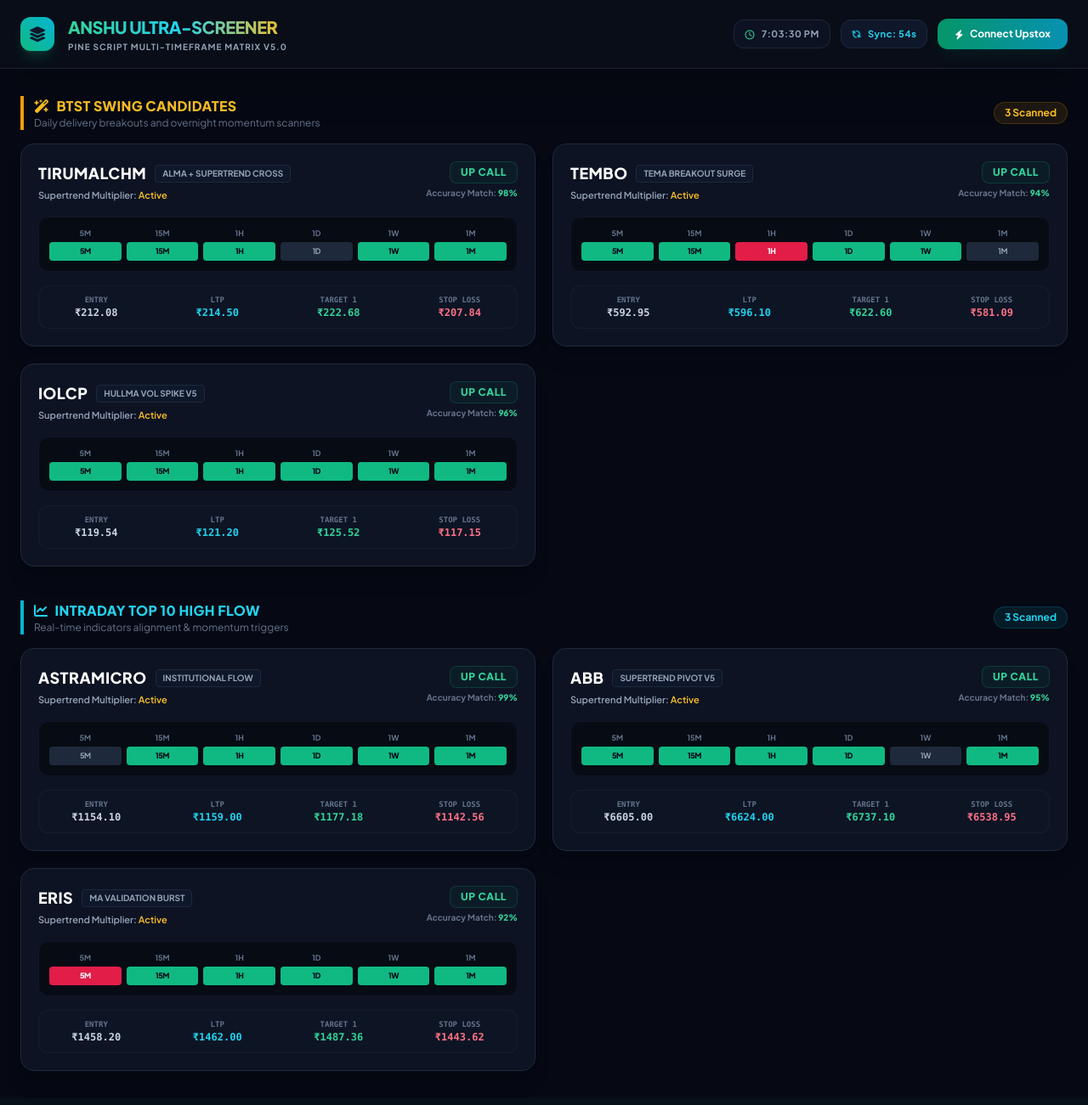
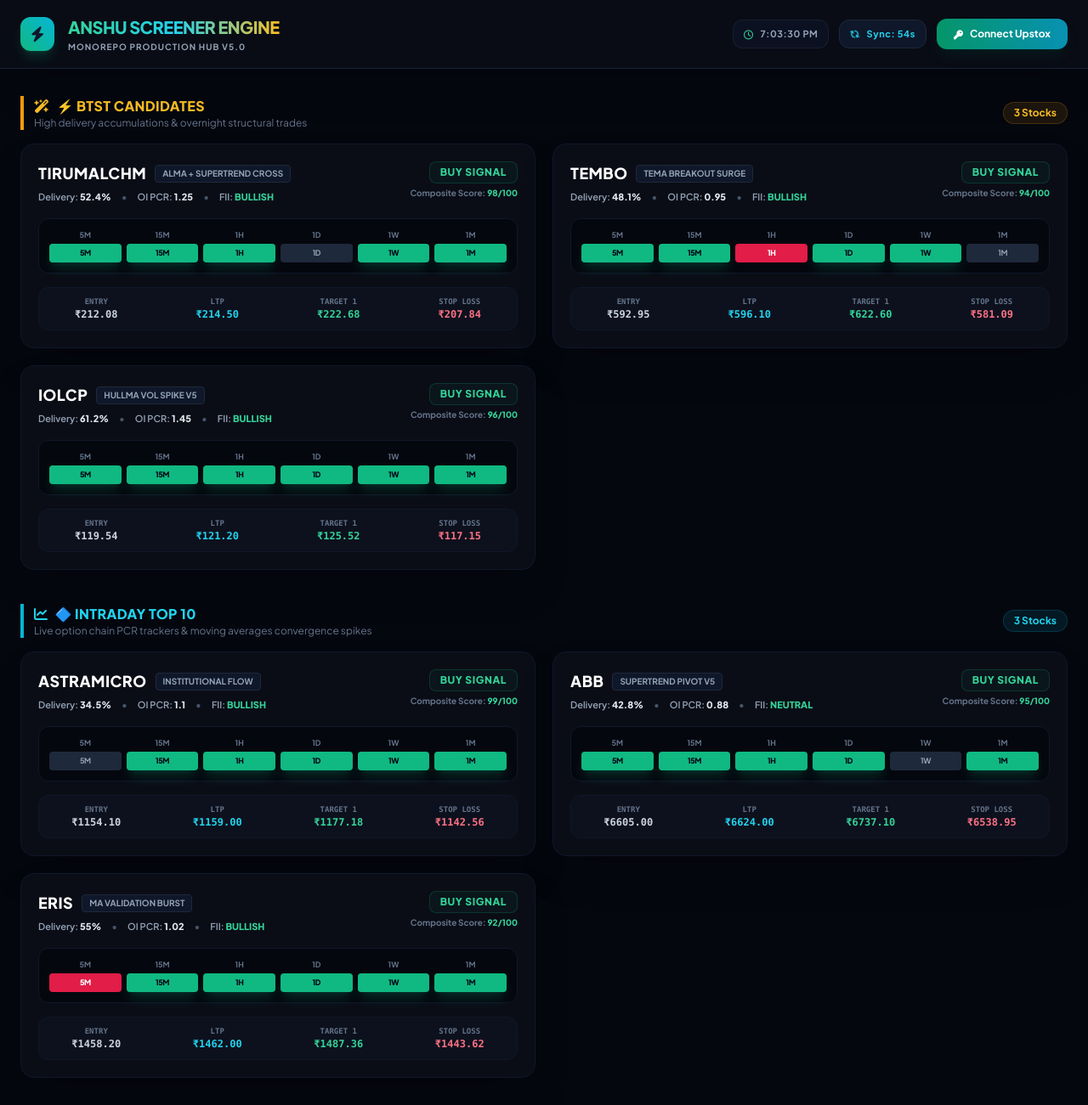
Before and after one commit to anshubharti420-maker/Anshu-new, a Flask app: page / in a window 1280 px wide. Shown: the whole page at 85% size. Before the commit the page ends 1261 px from the top, so only its background shows below. Run offline with Flask 3, Linux system fonts and the light colour scheme; data that the repository does not hold is empty; some libraries are stand-ins or nearby versions.

Commit message:
Update dashboard title and styling elements

```diff
--- a/templates/dashboard.html
+++ b/templates/dashboard.html
@@ -3,38 +3,38 @@
 <head>
     <meta charset="UTF-8">
     <meta name="viewport" content="width=device-width, initial-scale=1.0">
-    <title>Anshu Pro Screener Engine</title>
+    <title>Anshu Full Institutional Screener</title>
     <script src="https://cdn.tailwindcss.com"></script>
     <link rel="stylesheet" href="https://cdnjs.cloudflare.com/ajax/libs/font-awesome/6.4.0/css/all.min.css">
     <style>
         @import url('https://fonts.googleapis.com/css2?family=JetBrains+Mono:wght@400;700&family=Plus+Jakarta+Sans:wght@400;600;700;800&display=swap');
-        body { font-family: 'Plus Jakarta Sans', sans-serif; background-color: #060913; }
+        body { font-family: 'Plus Jakarta Sans', sans-serif; background-color: #05070f; }
         .font-mono { font-family: 'JetBrains Mono', monospace; }
     </style>
 </head>
-<body class="text-slate-100 min-h-screen selection:bg-emerald-500/30 selection:text-emerald-300">
+<body class="text-slate-100 min-h-screen">
 
-    <header class="bg-[#0b0f19]/80 backdrop-blur-xl border-b border-slate-800/80 sticky top-0 z-50 shadow-2xl">
+    <header class="bg-[#0b0e17]/90 backdrop-blur-xl border-b border-slate-800/80 sticky top-0 z-50 shadow-2xl">
         <div class="max-w-7xl mx-auto px-4 lg:px-6 h-20 flex justify-between items-center">
             <div class="flex items-center space-x-4">
                 <div class="h-10 w-10 rounded-xl bg-gradient-to-tr from-emerald-500 to-cyan-500 flex items-center justify-center shadow-lg shadow-emerald-500/20">
-                    <i class="fa-solid fa-layer-group text-slate-900 text-lg"></i>
+                    <i class="fa-solid fa-bolt text-slate-900 text-lg"></i>
                 </div>
                 <div>
-                    <h1 class="text-xl font-black tracking-tight bg-gradient-to-r from-emerald-400 via-cyan-400 to-amber-400 bg-clip-text text-transparent">ANSHU ULTRA-SCREENER</h1>
-                    <p class="text-[10px] text-slate-400 font-bold tracking-widest uppercase mt-0.5">Pine Script Multi-Timeframe Matrix v5.0</p>
+                    <h1 class="text-xl font-black tracking-tight bg-gradient-to-r from-emerald-400 via-cyan-400 to-amber-400 bg-clip-text text-transparent">ANSHU SCREENER ENGINE</h1>
+                    <p class="text-[10px] text-slate-400 font-bold tracking-widest uppercase mt-0.5">Monorepo Production Hub v5.0</p>
                 </div>
             </div>
 
             <div class="flex items-center space-x-3">
-                <div id="liveClock" class="hidden md:flex text-[11px] font-bold px-3 py-2 bg-slate-900/60 text-slate-400 rounded-xl border border-slate-800 tracking-wider">
-                    <i class="fa-regular fa-clock text-emerald-400 mr-2 self-center"></i> <span id="clockData">LIVE MATRIX</span>
+                <div id="liveClock" class="hidden md:flex text-[11px] font-bold px-3 py-2 bg-slate-900/60 text-slate-400 rounded-xl border border-slate-800/60 tracking-wider">
+                    <i class="fa-regular fa-clock text-emerald-400 mr-2 self-center"></i> <span id="clockData">SYNCING</span>
                 </div>
                 <div id="timerBadge" class="text-[11px] font-bold px-3 py-2 bg-slate-900 text-cyan-400 border border-slate-800 rounded-xl tracking-wider">
-                    <i class="fa-solid fa-arrows-rotate animate-spin text-[10px] mr-1.5"></i> Sync: 60s
+                    Sync: 60s
                 </div>
                 <a href="/login-upstox" class="bg-gradient-to-r from-emerald-600 to-cyan-600 hover:from-emerald-500 hover:to-cyan-500 text-white text-xs font-bold px-5 py-2.5 rounded-xl shadow-lg shadow-emerald-900/20 transition-all flex items-center space-x-2 active:scale-95">
-                    <i class="fa-solid fa-bolt text-[11px]"></i>
+                    <i class="fa-solid fa-key text-[11px]"></i>
                     <span>Connect Upstox</span>
                 </a>
             </div>
@@ -48,11 +48,11 @@
                 <div>
                     <h2 class="text-base font-extrabold tracking-wide text-amber-400 uppercase flex items-center space-x-2">
                         <i class="fa-solid fa-wand-magic-sparkles"></i>
-                        <span>BTST Swing Candidates</span>
+                        <span>⚡ BTST CANDIDATES</span>
                     </h2>
-                    <p class="text-xs text-slate-500">Daily delivery breakouts and overnight momentum scanners</p>
+                    <p class="text-xs text-slate-500">High delivery accumulations & overnight structural trades</p>
                 </div>
-                <span class="text-xs font-bold px-3 py-1 bg-amber-500/10 text-amber-400 rounded-full border border-amber-500/20" id="btstCount">0 Scanned</span>
+                <span class="text-xs font-bold px-3 py-1 bg-amber-500/10 text-amber-400 rounded-full border border-amber-500/20" id="btstCount">0 Stocks</span>
             </div>
             <div class="grid grid-cols-1 xl:grid-cols-2 gap-5" id="btstContainer"></div>
         </div>
@@ -62,11 +62,11 @@
                 <div>
                     <h2 class="text-base font-extrabold tracking-wide text-cyan-400 uppercase flex items-center space-x-2">
                         <i class="fa-solid fa-chart-line"></i>
-                        <span>Intraday Top 10 High Flow</span>
+                        <span>🔷 INTRADAY TOP 10</span>
                     </h2>
-                    <p class="text-xs text-slate-500">Real-time indicators alignment & momentum triggers</p>
+                    <p class="text-xs text-slate-500">Live option chain PCR trackers & moving averages convergence spikes</p>
                 </div>
-                <span class="text-xs font-bold px-3 py-1 bg-cyan-500/10 text-cyan-400 rounded-full border border-cyan-500/20" id="intradayCount">0 Scanned</span>
+                <span class="text-xs font-bold px-3 py-1 bg-cyan-500/10 text-cyan-400 rounded-full border border-cyan-500/20" id="intradayCount">0 Stocks</span>
             </div>
             <div class="grid grid-cols-1 xl:grid-cols-2 gap-5" id="intradayContainer"></div>
         </div>
@@ -78,7 +78,7 @@
         const timerBadge = document.getElementById('timerBadge');
 
         function parseBadge(status) {
-            if (status === 'BULLISH') return 'bg-emerald-500 text-slate-950 font-black';
+            if (status === 'BULLISH') return 'bg-emerald-500 text-slate-950 font-black shadow-lg shadow-emerald-500/20';
             if (status === 'BEARISH') return 'bg-rose-600 text-white font-black';
             return 'bg-slate-800 text-slate-400 font-bold';
         }
@@ -98,26 +98,32 @@
                     let btst = 0, intraday = 0;
 
                     data.signals.forEach(stock => {
-                        let isUp = stock.direction.toUpperCase() === 'UP';
+                        let isUp = stock.direction.toUpperCase() === 'UP' || stock.direction.toUpperCase() === 'BUY';
                         let trendColor = isUp ? 'text-emerald-400 border-emerald-500/20 bg-emerald-500/5' : 'text-rose-400 border-rose-500/20 bg-rose-500/5';
 
                         let cardHTML = `
-                            <div class="bg-[#0d1322] border border-slate-800 hover:border-slate-700 transition-all rounded-2xl p-5 shadow-xl flex flex-col justify-between space-y-4">
+                            <div class="bg-[#0b0d16] border border-slate-900 hover:border-slate-800 transition-all rounded-2xl p-5 shadow-2xl flex flex-col justify-between space-y-4">
                                 <div class="flex justify-between items-start">
                                     <div>
                                         <div class="flex items-center space-x-2.5">
                                             <span class="text-lg font-black text-white tracking-wide">${stock.symbol}</span>
                                             <span class="text-[10px] font-bold px-2 py-0.5 rounded bg-slate-900 text-slate-400 uppercase border border-slate-800">${stock.strategy}</span>
                                         </div>
-                                        <p class="text-[11px] text-slate-400 font-semibold mt-1">Supertrend Multiplier: <span class="text-amber-400">Active</span></p>
+                                        <div class="flex items-center space-x-3 mt-1.5 text-[11px] text-slate-400 font-semibold">
+                                            <span>Delivery: <strong class="text-slate-200">${stock.delivery_pct}%</strong></span>
+                                            <span class="text-slate-600">•</span>
+                                            <span>OI PCR: <strong class="text-slate-200">${stock.pcr}</strong></span>
+                                            <span class="text-slate-600">•</span>
+                                            <span>FII: <strong class="text-emerald-400">${stock.fii_bias}</strong></span>
+                                        </div>
                                     </div>
                                     <div class="flex flex-col items-end space-y-1">
-                                        <span class="text-xs font-black px-3 py-1 rounded-lg ${trendColor} border uppercase tracking-wider">${stock.direction} CALL</span>
-                                        <span class="text-[10px] text-slate-500 font-bold">Accuracy Match: <strong class="text-emerald-400 font-extrabold">${stock.score}%</strong></span>
+                                        <span class="text-xs font-black px-3 py-1 rounded-lg ${trendColor} border uppercase tracking-wider">BUY SIGNAL</span>
+                                        <span class="text-[10px] text-slate-500 font-bold">Composite Score: <strong class="text-emerald-400 font-extrabold">${stock.score}/100</strong></span>
                                     </div>
                                 </div>
 
-                                <div class="bg-[#070b14] border border-slate-900 rounded-xl p-3 grid grid-cols-6 gap-1.5 text-center">
+                                <div class="bg-[#05070e] border border-slate-900 rounded-xl p-3 grid grid-cols-6 gap-1.5 text-center">
                                     <div>
                                         <div class="text-[9px] text-slate-500 font-bold uppercase mb-1">5M</div>
                                         <div class="text-[9px] py-1 rounded ${parseBadge(stock.tf_5m)} uppercase tracking-tighter">5M</div>
@@ -144,7 +150,7 @@
                                     </div>
                                 </div>
 
-                                <div class="grid grid-cols-4 gap-2 text-center py-2.5 bg-slate-900/40 rounded-xl border border-slate-800/50 font-mono">
+                                <div class="grid grid-cols-4 gap-2 text-center py-2.5 bg-slate-900/40 rounded-xl border border-slate-900 font-mono">
                                     <div>
                                         <div class="text-[9px] text-slate-500 font-bold uppercase">ENTRY</div>
                                         <div class="text-xs font-bold text-slate-300">₹${parseFloat(stock.price_at_signal).toFixed(2)}</div>
@@ -174,11 +180,11 @@
                         }
                     });
 
-                    document.getElementById('btstCount').innerText = `${btst} Scanned`;
-                    document.getElementById('intradayCount').innerText = `${intraday} Scanned`;
+                    document.getElementById('btstCount').innerText = `${btst} Stocks`;
+                    document.getElementById('intradayCount').innerText = `${intraday} Stocks`;
                 }
             } catch (err) {
-                console.error("Matrix update failed:", err);
+                console.error("Matrix update engine exception:", err);
             } finally {
                 countdownTime = 60;
             }
@@ -190,7 +196,6 @@
             if (countdownTime <= 0) updateDashboardData();
         }, 1000);
 
-        // System time tracker
         setInterval(() => {
             document.getElementById('clockData').innerText = new Date().toLocaleTimeString();
         }, 1000);
```
